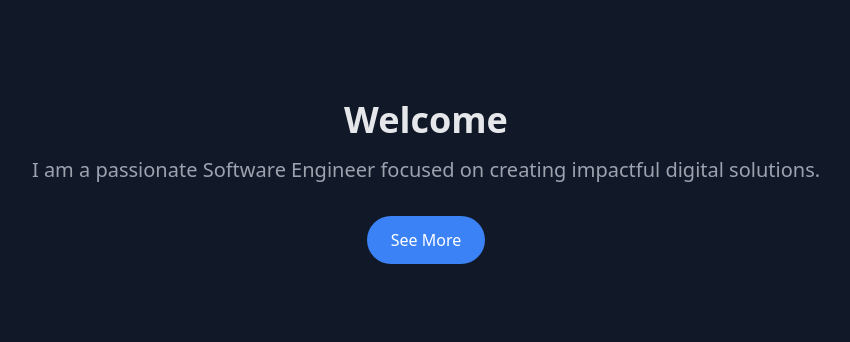
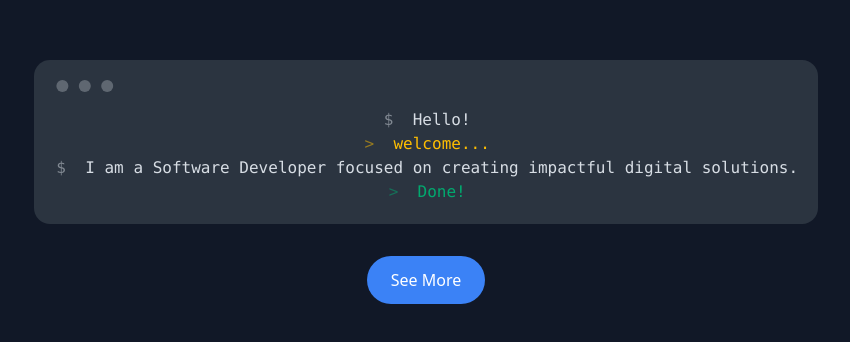
Before and after one commit to gmook9/GMwebsite, a Next.js app: page / in a window 1280 px wide. Shown: the part 218-560 px from the top of the page, without its empty margins (214-1064 px from the left). Built offline with nearby package versions, Linux system fonts and the light colour scheme.

Commit message:
changed home page content to use code block style

```diff
--- /dev/null
+++ b/src/app/components/CodeBlock.tsx
@@ -0,0 +1,15 @@
+// daisyUI Source: https://daisyui.com/components/mockup-code/
+import React from 'react';
+
+const CodeBlock: React.FC = () => {
+  return (
+    <div className="mockup-code">
+      <pre data-prefix="$"><code>Hello!</code></pre>
+      <pre data-prefix=">" className="text-warning"><code>welcome...</code></pre>
+      <pre data-prefix="$"><code>I am a Software Developer focused on creating impactful digital solutions.</code></pre>
+      <pre data-prefix=">" className="text-success"><code>Done!</code></pre>
+    </div>
+  );
+};
+
+export default CodeBlock;
--- a/src/app/home/page.tsx
+++ b/src/app/home/page.tsx
@@ -1,7 +1,7 @@
 import React from 'react';
 import Image from 'next/image';
-import Card from '../components/card';
-import Avatar from '../components/avatar';
+import Card from '../components/Card';
+import Avatar from '../components/Avatar';
 
 const Home: React.FC = () => {
   return (
--- a/src/app/page.tsx
+++ b/src/app/page.tsx
@@ -2,17 +2,13 @@
 
 import React from 'react';
 import Link from 'next/link';
+import CodeBlock from "../app/components/CodeBlock";
 
 const HomePage: React.FC = () => {
   return (
     <div className="min-h-screen w-full bg-gray-900 flex flex-col items-center justify-center p-4">
       <div className="text-center">
-        <h1 className="text-4xl font-bold text-gray-200">
-          Welcome
-        </h1>
-        <p className="text-xl text-gray-400 mt-4">
-          I am a passionate Software Engineer focused on creating impactful digital solutions.
-        </p>
+        <CodeBlock />
         <Link href="/home">
           <button className="mt-8 px-6 py-3 bg-blue-500 text-white rounded-full hover:bg-blue-600">
             See More
```
